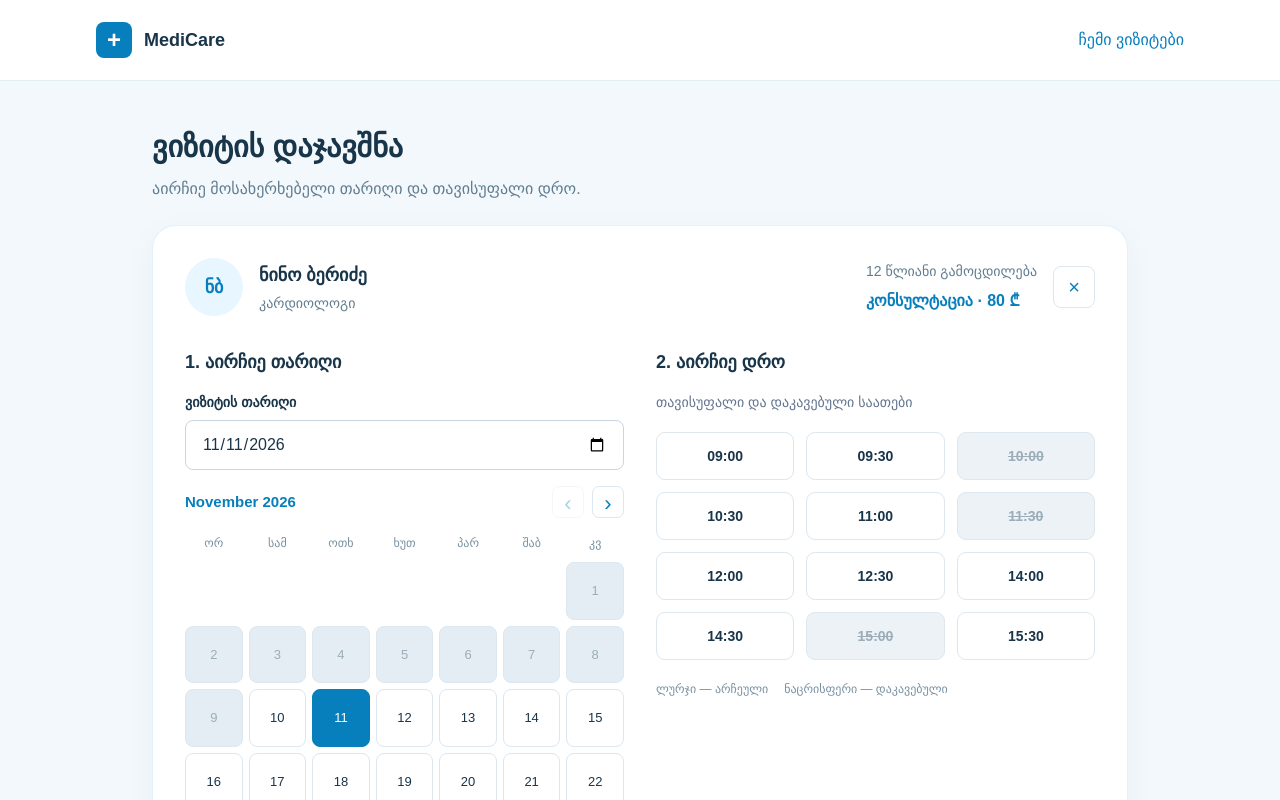
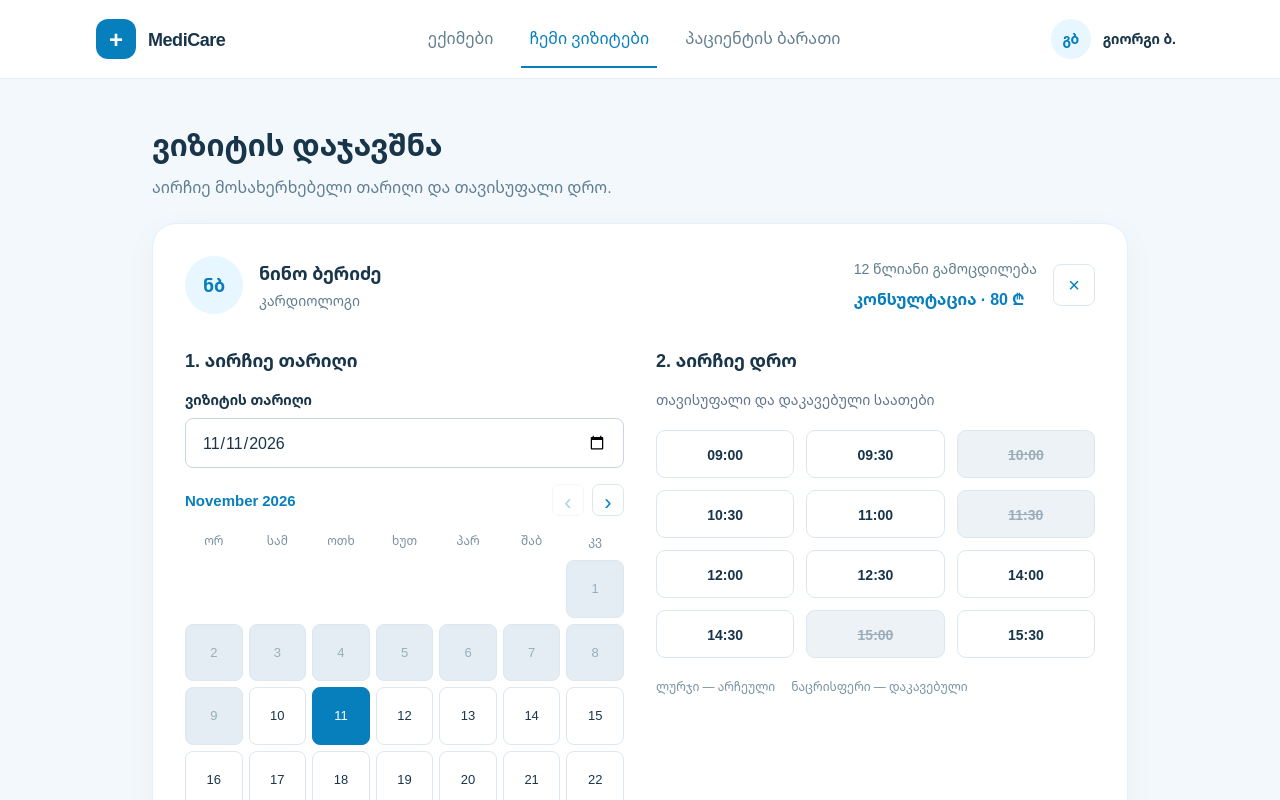
Before and after one commit to giorgi-v2/Telemedicine-Clinic-Management-System, a React (Vite) app in the folder medicare-booking/: page / in a window 1280 px wide. Shown: the top 800 px of the page. Built offline with nearby package versions, Linux system fonts and the light colour scheme.

Commit message:
style: improve MediCare header and typography

```diff
--- a/medicare-booking/index.html
+++ b/medicare-booking/index.html
@@ -1,11 +1,28 @@
+
 <!doctype html>
-<html lang="en">
+<html lang="ka">
   <head>
     <meta charset="UTF-8" />
-    <link rel="icon" type="image/svg+xml" href="/favicon.svg" />
     <meta name="viewport" content="width=device-width, initial-scale=1.0" />
-    <title>medicare-booking</title>
+
+    <meta
+      name="description"
+      content="MediCare — ექიმთან ვიზიტის ონლაინ დაჯავშნა"
+    />
+
+    <meta name="theme-color" content="#f3f8fc" />
+
+    <link rel="preconnect" href="https://fonts.googleapis.com" />
+    <link rel="preconnect" href="https://fonts.gstatic.com" crossorigin />
+
+    <link
+      href="https://fonts.googleapis.com/css2?family=Noto+Sans+Georgian:wght@400;500;600;700&display=swap"
+      rel="stylesheet"
+    />
+
+    <title>MediCare | ვიზიტის დაჯავშნა</title>
   </head>
+
   <body>
     <div id="root"></div>
     <script type="module" src="/src/main.tsx"></script>
--- a/medicare-booking/src/App.tsx
+++ b/medicare-booking/src/App.tsx
@@ -2,13 +2,15 @@
 import { useCallback, useState } from 'react';
 
 import BookingModal from './features/booking/components/BookingModal';
-
 import { getBookings } from './features/booking/api/booking.api';
 
 import type { Booking } from './shared/types/booking';
 import type { Doctor } from './shared/types/doctor';
 
+type Page = 'booking' | 'doctors' | 'appointments' | 'patient';
+
 const patientId = 'patient-demo-001';
+const patientName = 'გიორგი ბ.';
 
 const demoDoctor: Doctor = {
   doctorId: 'doctor-nino-beridze',
@@ -20,7 +22,7 @@ const demoDoctor: Doctor = {
 };
 
 export default function App() {
-  const [isBookingOpen, setIsBookingOpen] = useState(true);
+  const [page, setPage] = useState<Page>('booking');
 
   const [bookings, setBookings] = useState<Booking[]>(() =>
     getBookings().filter(
@@ -40,58 +42,178 @@ export default function App() {
     });
   }, []);
 
-  const openBooking = () => {
-    setIsBookingOpen(true);
-  };
+  const openBooking = () => setPage('booking');
+  const showAppointments = () => setPage('appointments');
 
-  const closeBooking = () => {
-    setIsBookingOpen(false);
-  };
+  const navClass = (active: boolean) =>
+    `border-b-2 px-2 py-4 text-sm font-semibold transition-colors ${
+      active
+        ? 'border-[#087fbd] text-[#087fbd]'
+        : 'border-transparent text-[#607d90] hover:text-[#087fbd]'
+    }`;
 
   return (
     <div className="min-h-screen bg-[#f3f8fc] text-[#19354a]">
       <header className="border-b border-[#e3edf4] bg-white">
-        <div className="mx-auto flex min-h-20 max-w-6xl items-center justify-between gap-4 px-5 sm:px-8">
+        <div className="mx-auto flex min-h-[78px] max-w-6xl items-center justify-between gap-4 px-5 sm:px-8">
+          {/* ლოგო */}
           <button
             type="button"
             onClick={openBooking}
-            className="flex items-center gap-3"
-            aria-label="MediCare — ჯავშნის გვერდი"
+            className="flex shrink-0 items-center gap-3"
+            aria-label="MediCare — მთავარი გვერდი"
           >
-            <span className="flex h-9 w-9 items-center justify-center rounded-lg bg-[#087fbd] text-2xl font-bold text-white">
+            <span className="flex h-10 w-10 items-center justify-center rounded-xl bg-[#087fbd] text-2xl font-bold text-white">
               +
             </span>
 
-            <strong className="text-lg">MediCare</strong>
+            <strong className="text-lg font-bold tracking-tight">
+              MediCare
+            </strong>
+          </button>
+
+          {/* Desktop ნავიგაცია */}
+          <nav
+            className="hidden items-center gap-5 md:flex"
+            aria-label="მთავარი ნავიგაცია"
+          >
+            <button
+              type="button"
+              onClick={() => setPage('doctors')}
+              className={navClass(page === 'doctors')}
+            >
+              ექიმები
+            </button>
+
+            <button
+              type="button"
+              onClick={showAppointments}
+              className={navClass(
+                page === 'appointments' || page === 'booking'
+              )}
+            >
+              ჩემი ვიზიტები
+            </button>
+
+            <button
+              type="button"
+              onClick={() => setPage('patient')}
+              className={navClass(page === 'patient')}
+            >
+              პაციენტის ბარათი
+            </button>
+          </nav>
+
+          {/* მომხმარებელი */}
+          <button
+            type="button"
+            onClick={() => setPage('patient')}
+            className="flex shrink-0 items-center gap-3 rounded-lg px-2 py-2 hover:bg-sky-50"
+            aria-label="პაციენტის პროფილის გახსნა"
+          >
+            <span className="flex h-10 w-10 items-center justify-center rounded-full bg-[#e8f6ff] text-sm font-bold text-[#087fbd]">
+              გბ
+            </span>
+
+            <span className="hidden text-sm font-semibold text-[#19354a] sm:inline">
+              {patientName}
+            </span>
+          </button>
+        </div>
+
+        {/* მობილურის ნავიგაცია */}
+        <nav
+          className="flex justify-center gap-3 border-t border-[#edf3f7] px-2 md:hidden"
+          aria-label="მობილურის ნავიგაცია"
+        >
+          <button
+            type="button"
+            onClick={() => setPage('doctors')}
+            className={navClass(page === 'doctors')}
+          >
+            ექიმები
           </button>
 
           <button
             type="button"
-            onClick={closeBooking}
-            className="text-sm font-semibold text-[#087fbd] hover:underline"
+            onClick={showAppointments}
+            className={navClass(
+              page === 'appointments' || page === 'booking'
+            )}
           >
             ჩემი ვიზიტები
           </button>
-        </div>
+
+          <button
+            type="button"
+            onClick={() => setPage('patient')}
+            className={navClass(page === 'patient')}
+          >
+            პაციენტის ბარათი
+          </button>
+        </nav>
       </header>
 
-      {isBookingOpen ? (
+      {/* დაჯავშნის გვერდი */}
+      {page === 'booking' && (
         <BookingModal
           key={demoDoctor.doctorId}
           doctor={demoDoctor}
           patientId={patientId}
           onBooked={handleBooked}
-          onClose={closeBooking}
+          onClose={showAppointments}
         />
-      ) : (
+      )}
+
+      {/* ექიმების სადემონსტრაციო გვერდი */}
+      {page === 'doctors' && (
+        <main className="mx-auto max-w-5xl px-5 py-12">
+          <h1 className="text-3xl font-bold">ექიმები</h1>
+
+          <p className="mt-3 text-[#607d90]">
+            აირჩიე ექიმი და დაჯავშნე ვიზიტი.
+          </p>
+
+          <article className="mt-8 flex flex-wrap items-center gap-5 rounded-2xl border border-[#dce7ef] bg-white p-6">
+            <div className="flex h-16 w-16 items-center justify-center rounded-full bg-[#e8f6ff] font-bold text-[#087fbd]">
+              {demoDoctor.initials}
+            </div>
+
+            <div className="min-w-0 flex-1">
+              <h2 className="text-lg font-bold">
+                {demoDoctor.name}
+              </h2>
+
+              <p className="mt-1 text-sm text-[#607d90]">
+                {demoDoctor.specialty}
+              </p>
+
+              <p className="mt-2 text-sm font-semibold text-[#087fbd]">
+                კონსულტაცია · {demoDoctor.consultationPrice} ₾
+              </p>
+            </div>
+
+            <button
+              type="button"
+              onClick={openBooking}
+              className="rounded-lg bg-[#087fbd] px-5 py-3 font-semibold text-white hover:bg-[#066a9e]"
+            >
+              ვიზიტის დაჯავშნა
+            </button>
+          </article>
+        </main>
+      )}
+
+      {/* ჩემი ვიზიტები */}
+      {page === 'appointments' && (
         <main className="mx-auto max-w-3xl px-5 py-12">
-          <div className="rounded-2xl bg-white p-6 shadow-sm sm:p-8">
+          <section className="rounded-2xl border border-[#dce7ef] bg-white p-6 sm:p-8">
             <h1 className="text-2xl font-bold">
               ჩემი ვიზიტები
             </h1>
 
             {bookings.length === 0 ? (
-              <p className="mt-5 text-slate-500">
+              <p className="mt-5 text-[#607d90]">
                 ჯერ არცერთი ვიზიტი არ გაქვს დაჯავშნილი.
               </p>
             ) : (
@@ -99,17 +221,17 @@ export default function App() {
                 {bookings.map((booking) => (
                   <article
                     key={booking.id}
-                    className="rounded-xl border border-slate-200 p-5"
+                    className="rounded-xl border border-[#dce7ef] p-5"
                   >
                     <h2 className="font-bold">
                       {demoDoctor.name}
                     </h2>
 
-                    <p className="mt-2 text-sm text-slate-600">
-                      {booking.date} • {booking.time}
+                    <p className="mt-2 text-sm text-[#607d90]">
+                      {booking.date} · {booking.time}
                     </p>
 
-                    <p className="mt-2 text-sm text-green-700">
+                    <p className="mt-2 text-sm font-semibold text-green-700">
                       დადასტურებული
                     </p>
                   </article>
@@ -120,11 +242,58 @@ export default function App() {
             <button
               type="button"
               onClick={openBooking}
-              className="mt-6 rounded-xl bg-sky-600 px-6 py-3 font-semibold text-white hover:bg-sky-700"
+              className="mt-7 rounded-lg bg-[#087fbd] px-6 py-3 font-semibold text-white hover:bg-[#066a9e]"
             >
               ახალი ვიზიტის დაჯავშნა
             </button>
-          </div>
+          </section>
+        </main>
+      )}
+
+      {/* პაციენტის ძირითადი დემო-პროფილი */}
+      {page === 'patient' && (
+        <main className="mx-auto max-w-3xl px-5 py-12">
+          <section className="rounded-2xl border border-[#dce7ef] bg-white p-6 sm:p-8">
+            <h1 className="text-2xl font-bold">
+              პაციენტის ბარათი
+            </h1>
+
+            <div className="mt-6 flex items-center gap-4">
+              <div className="flex h-14 w-14 items-center justify-center rounded-full bg-[#e8f6ff] font-bold text-[#087fbd]">
+                გბ
+              </div>
+
+              <div>
+                <h2 className="font-bold">{patientName}</h2>
+                <p className="text-sm text-[#607d90]">
+                  დემო პაციენტი
+                </p>
+              </div>
+            </div>
+
+            <div className="mt-6 rounded-xl bg-[#f3f8fc] p-5">
+              <p className="text-sm text-[#607d90]">
+                დადასტურებული ვიზიტები
+              </p>
+
+              <strong className="mt-2 block text-2xl text-[#087fbd]">
+                {bookings.length}
+              </strong>
+            </div>
+
+            <p className="mt-5 text-sm text-[#607d90]">
+              სამედიცინო ისტორიის სრული მოდული
+              გუნდურ ინტეგრაციაში დაემატება.
+            </p>
+
+            <button
+              type="button"
+              onClick={showAppointments}
+              className="mt-6 rounded-lg bg-[#087fbd] px-6 py-3 font-semibold text-white hover:bg-[#066a9e]"
+            >
+              ჩემი ვიზიტების ნახვა
+            </button>
+          </section>
         </main>
       )}
     </div>
--- a/medicare-booking/src/index.css
+++ b/medicare-booking/src/index.css
@@ -2,9 +2,17 @@
 @import "tailwindcss";
 
 :root {
-  font-family: Arial, sans-serif;
-  color: #1e3a50;
+  font-family: "Noto Sans Georgian", Arial, sans-serif;
+  color: #19354a;
   background: #f3f8fc;
+
+  font-synthesis: none;
+  text-rendering: optimizeLegibility;
+  -webkit-font-smoothing: antialiased;
+}
+
+* {
+  box-sizing: border-box;
 }
 
 body {
@@ -15,6 +23,20 @@ body {
 
 button,
 input,
-textarea {
+textarea,
+select {
   font: inherit;
 }
+
+button {
+  cursor: pointer;
+}
+
+button:disabled {
+  cursor: not-allowed;
+}
+
+:focus-visible {
+  outline: 3px solid #087fbd;
+  outline-offset: 3px;
+}
```
